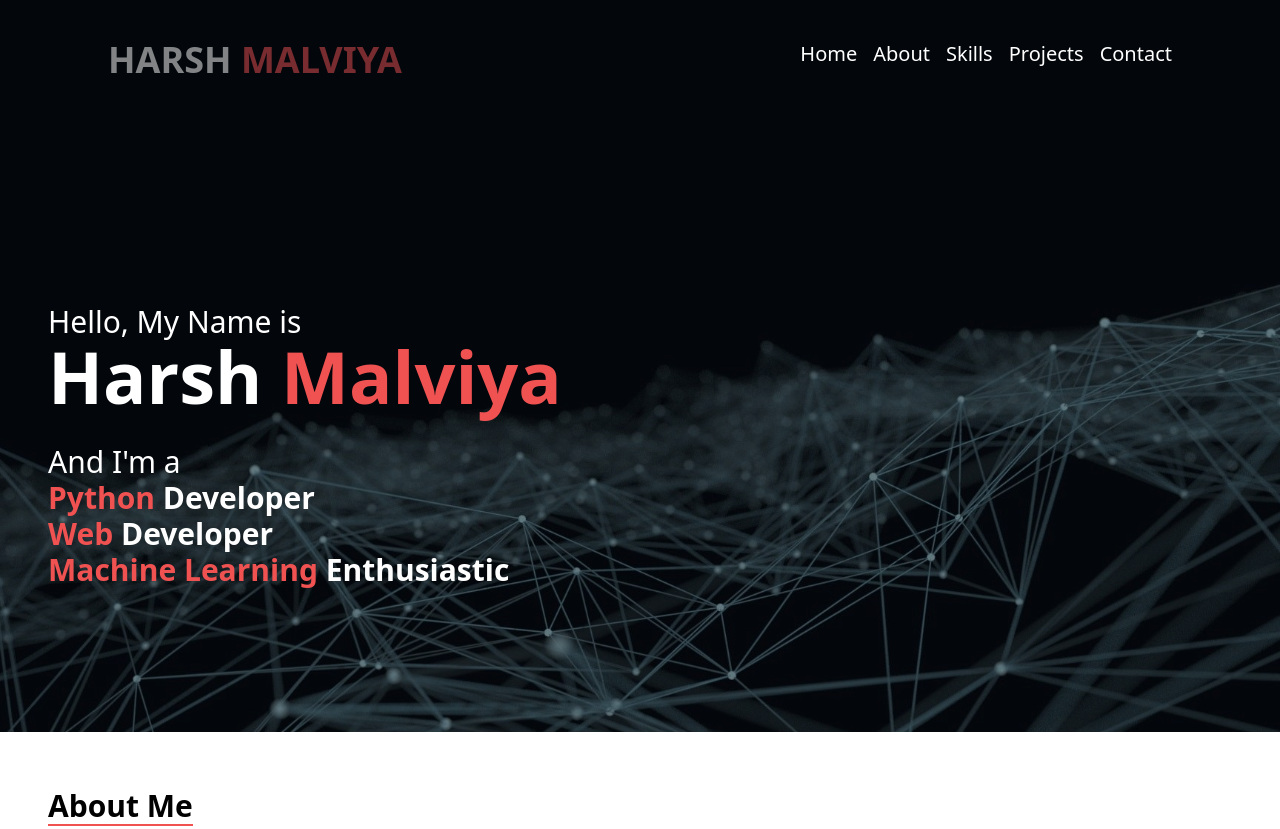
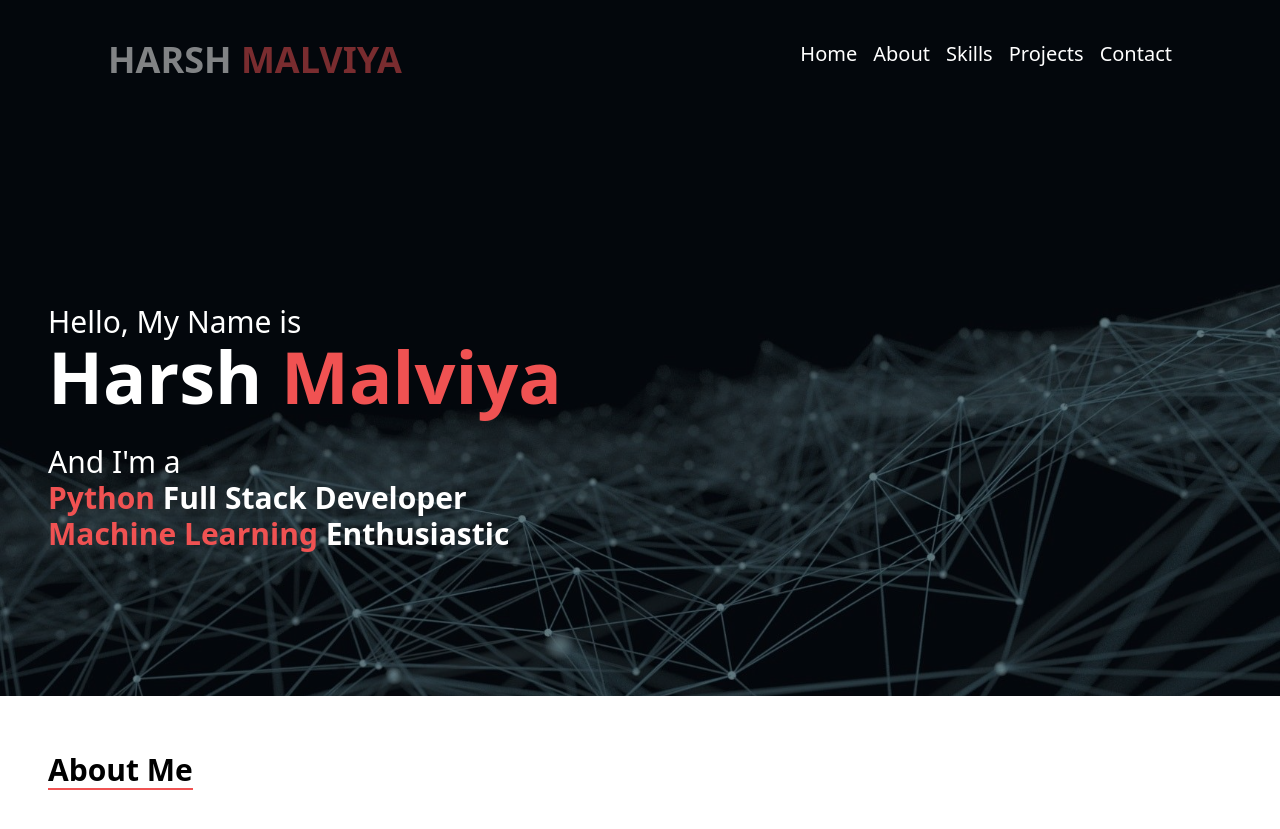
Before and after one commit to harshjr97/portfolio-tailwind, a plain HTML site: page index.html in a window 1280 px wide. Shown: the top 829 px of the page. Drawn offline with nearby package versions, Linux system fonts and the light colour scheme.

Commit message:
Update index.html

```diff
--- a/index.html
+++ b/index.html
@@ -40,8 +40,8 @@
                 <p class="text-3xl font-thin pt-10">Hello, My Name is</p>
                 <h1 class="text-7xl font-bold">Harsh <span class="text-red-500"> Malviya</span></h1>
                 <h3 class="text-3xl font-thin pt-8">And I'm a</h3>
-                <h3 class="text-3xl font-semibold"><span class="text-red-500">Python</span> Developer</span></h3>
-            <h3 class="text-3xl font-semibold"><span class="text-red-500">Web</span> Developer</h3>
+                <h3 class="text-3xl font-semibold"><span class="text-red-500">Python</span> Full Stack Developer</span></h3>
+<!--             <h3 class="text-3xl font-semibold"><span class="text-red-500">Web</span> Developer</h3> -->
                 <h3 class="text-3xl font-semibold"><span class="text-red-500">Machine Learning</span> Enthusiastic</h3>
             </div>
 
```
